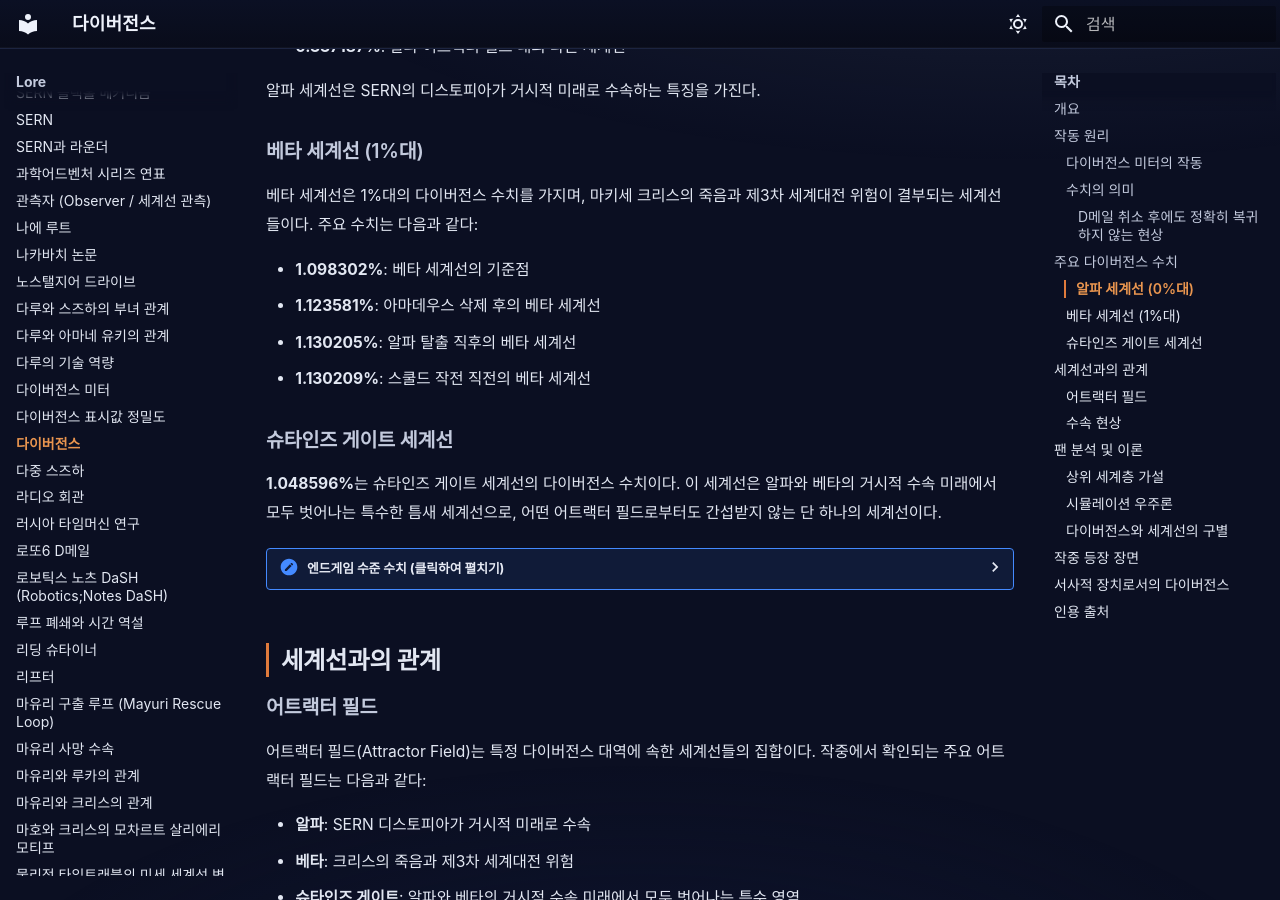
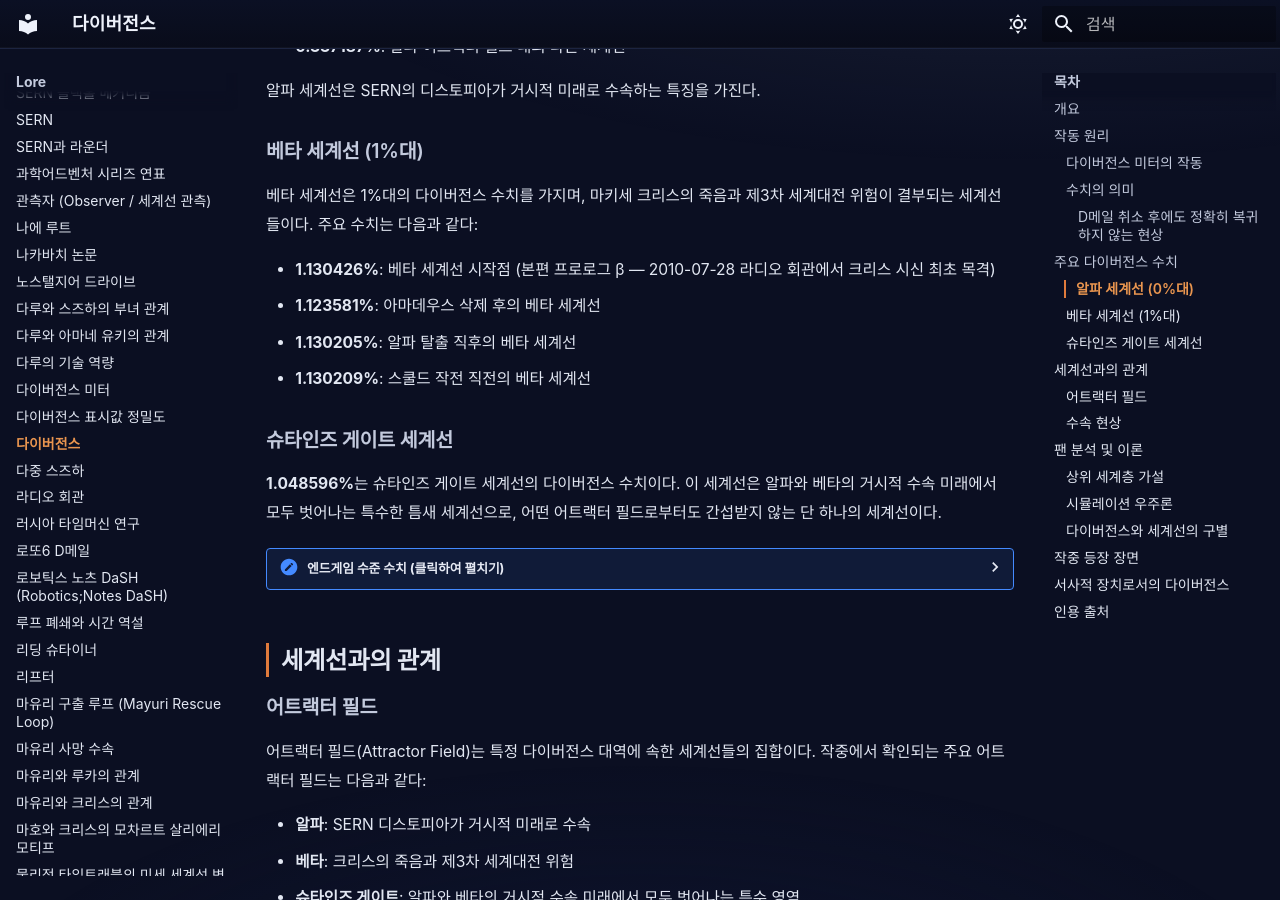
Before and after one commit to sgwiki/sgwiki.github.io, an MkDocs documentation site: the page built from wiki/lore/다이버전스.md, in a window 1280 px wide and 900 px high, scrolled down 1605 px. Built offline with MkDocs 1.6.1 and Material for MkDocs 9.7.7, drawn with Linux system fonts in a browser that asks for light colours; some web fonts are replaced.

Commit message:
feat(wiki): 다이버전스 — P10 cc173231 패치 적용

```diff
--- a/wiki/lore/다이버전스.md
+++ b/wiki/lore/다이버전스.md
@@ -46,7 +46,7 @@ description: "다이버전스(Divergence)는 슈타인즈 게이트 시리즈의
 
 베타 세계선은 1%대의 다이버전스 수치를 가지며, 마키세 크리스의 죽음과 제3차 세계대전 위험이 결부되는 세계선들이다. 주요 수치는 다음과 같다:
 
-- **1.098302%**: 베타 세계선의 기준점
+- **1.130426%**: 베타 세계선 시작점 (본편 프로로그 β — 2010-07-28 라디오 회관에서 크리스 시신 최초 목격)
 - **1.123581%**: 아마데우스 삭제 후의 베타 세계선
 - **1.130205%**: 알파 탈출 직후의 베타 세계선
 - **1.130209%**: 스쿨드 작전 직전의 베타 세계선
```
